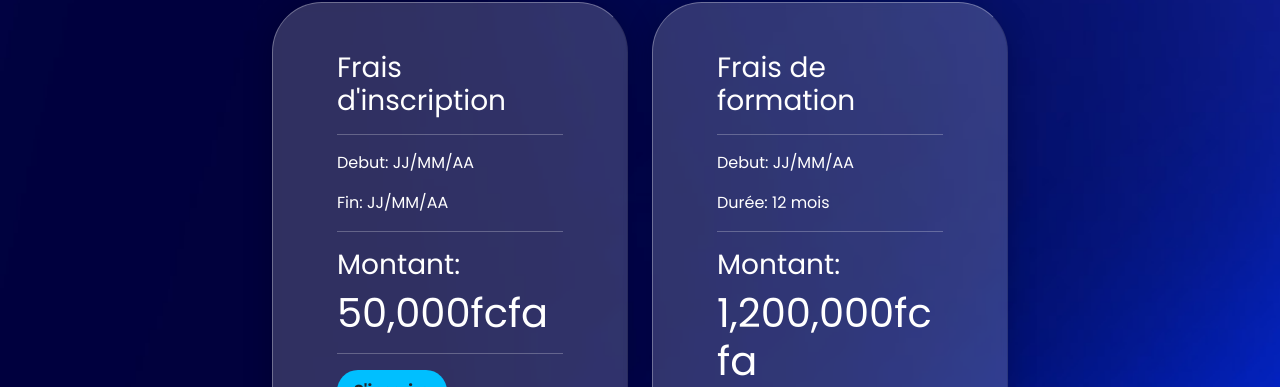
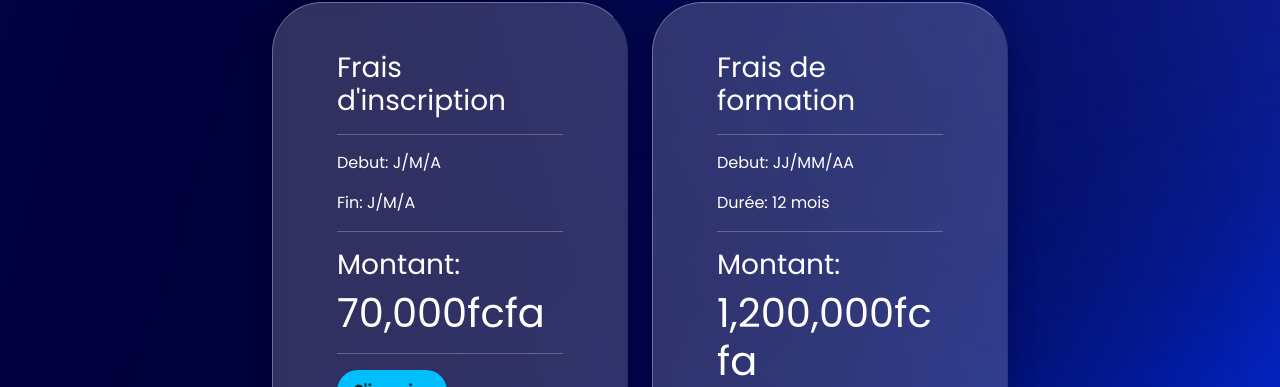
Before and after one commit to Orphee241/Business, a plain HTML site: page index.html in a window 1280 px wide. Shown: the part 3478-3865 px from the top of the page. Drawn offline with Linux system fonts and the light colour scheme.

Commit message:
Un vieux commit

```diff
--- a/index.html
+++ b/index.html
@@ -162,11 +162,11 @@
                             </div>
                             <hr>
                             <div class="card-paragraph">
-                                <p>Debut: JJ/MM/AA</p>
-                                <p>Fin: JJ/MM/AA</p>
+                                <p>Debut: J/M/A</p>
+                                <p>Fin: J/M/A</p>
                                 <hr>
                                 <h3>Montant:</h3>
-                                <h1>50,000fcfa</h1>
+                                <h1>70,000fcfa</h1>
                                 <hr>
                             </div>
                             <a href="#" class="btn bouton">S'inscrire</a>
```
